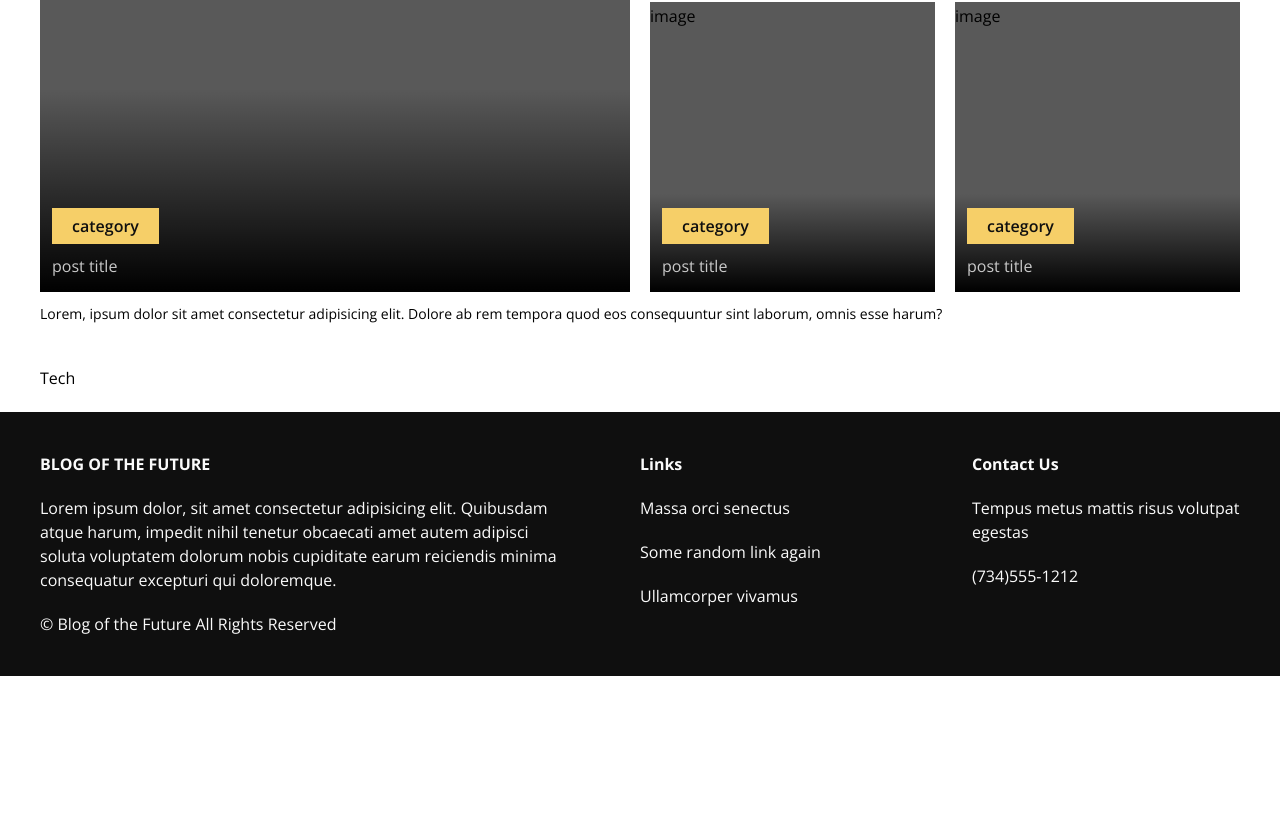
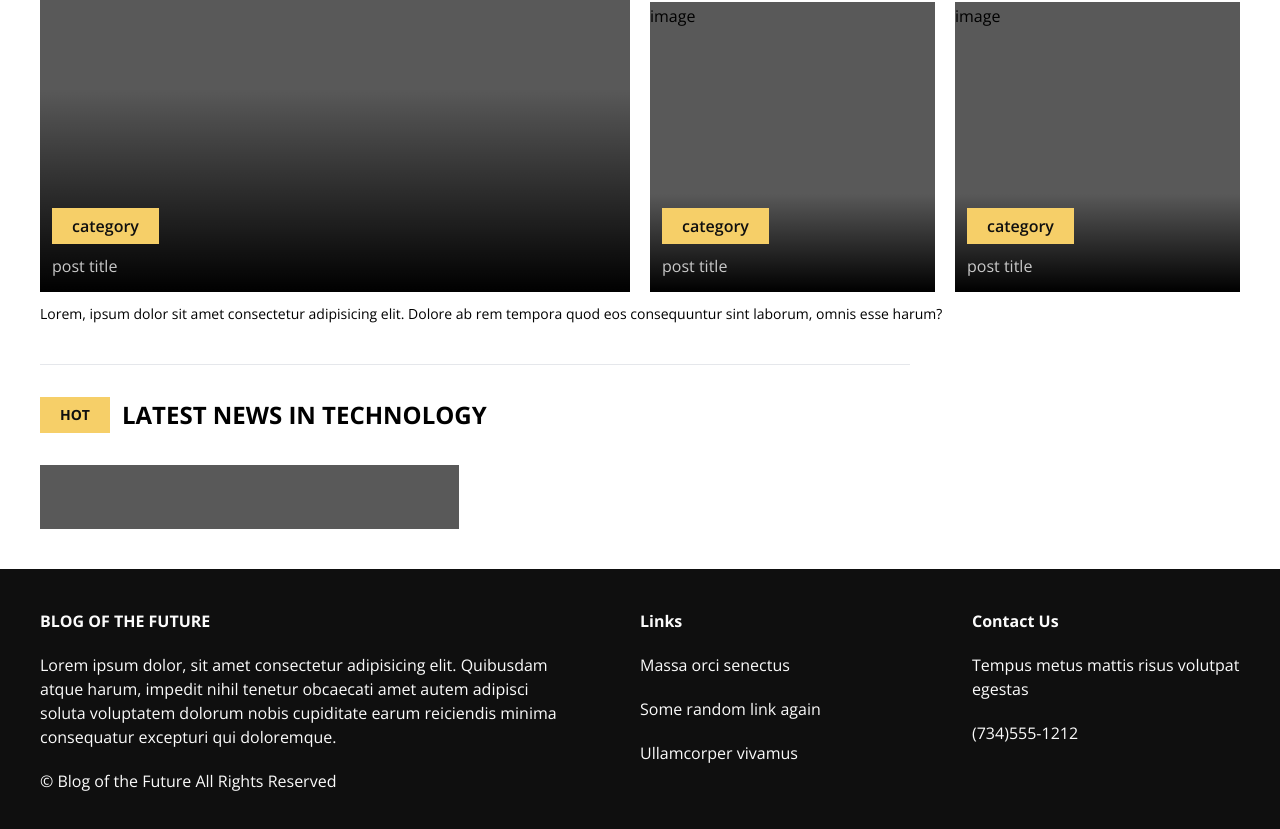
Before and after one commit to jcarroll1976/BlogAI, a Next.js app: page / in a window 1280 px wide. Shown: the part 621-1450 px from the top of the page. Before the commit the page ends 1297 px from the top, so only its background shows below. Built offline with nearby package versions, Linux system fonts and the light colour scheme.

Commit message:
started layout for tech section, created Card component

```diff
--- a/app/(home)/Tech.tsx
+++ b/app/(home)/Tech.tsx
@@ -4,7 +4,34 @@
 
 function Tech({}: Props) {
   return (
-    <div>Tech</div>
+    <section>
+        <hr className='border-1'/>
+        {/*HEADER*/}
+        <div className='flex items-center gap-3 my-8'>
+            <h4 className='bg-accent-orange py-2 px-5 text-wh-900 text-sm font-bold'>
+                HOT
+            </h4>
+            <p className='font-bold text-2xl uppercase'>Latest News in Technology</p>
+        </div>
+
+        {/*flex option
+        <div className='flex justify-between items-center gap-5'>
+            <div className='bg-wh-500 h-96 basis-1/2'></div>
+            <div className='flex flex-col gap-3 h-96 basis-1/2'>
+                <div className='bg-wh-500 basis-1/3'></div>
+                <div className='bg-wh-500 basis-1/3'></div>
+                <div className='bg-wh-500 basis-1/3'></div>
+            </div>
+        </div>*/}
+
+        {/* grid option*/}
+        <div className='sm:grid grid-cols-2 grid-rows-3 gap-x-8 gap-y-8 my-5'>
+            <div className='bg-wh-500 col-span-1 row-span-3'></div>
+            <div className='bg-wh-500 col-span-1 row-span-1'></div>
+            <div className='bg-wh-500 col-span-1 row-span-1'></div>
+            <div className='bg-wh-500 col-span-1 row-span-1'></div>
+        </div>
+    </section>
   )
 }
 
```
Also changed, not shown: app/(shared)/Card.tsx (added).
